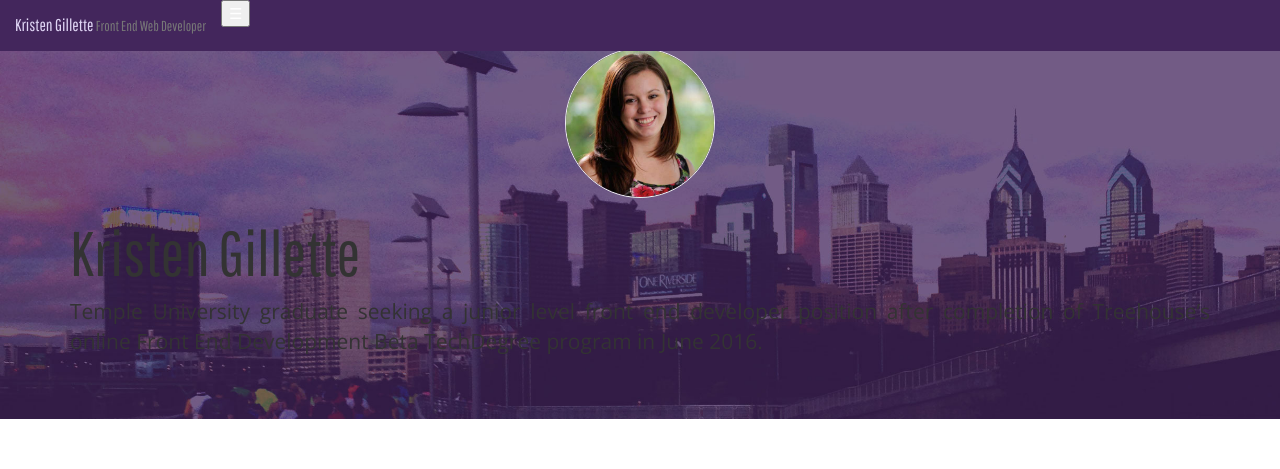
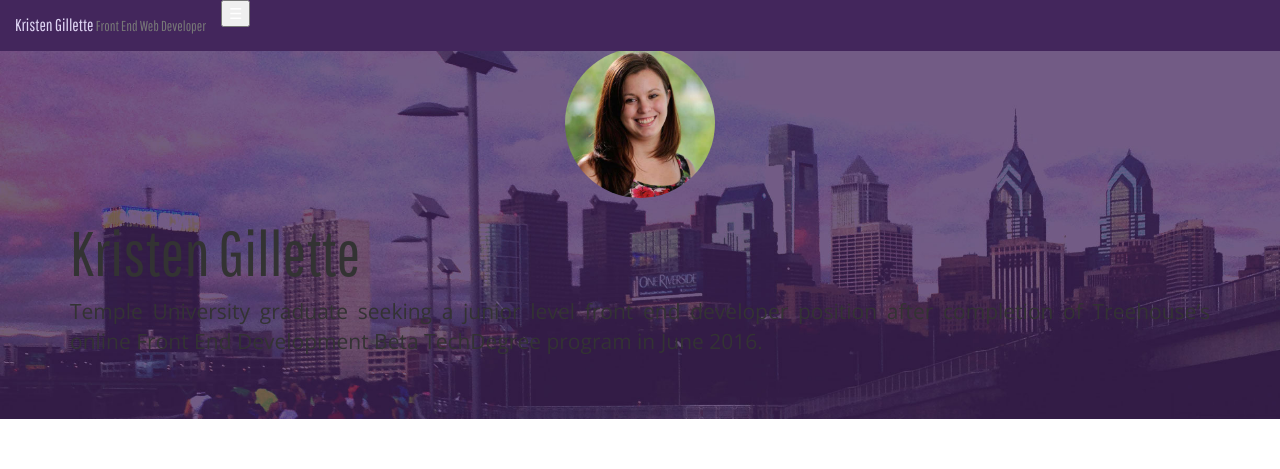
Before and after one commit to kristengillette/portfolio-test, a plain HTML site: page index.html in a window 1280 px wide. Shown: the top 469 px of the page. Drawn offline with nearby package versions, Linux system fonts and the light colour scheme.

Commit message:
few more style changes

```diff
--- a/custom.css
+++ b/custom.css
@@ -46,7 +46,6 @@ nav {
 .header-image {
 	max-width: 150px;
 	transition: all .5s;
-	border: 1px solid #efefef;
 }
 
 .header-image:hover {
@@ -56,6 +55,10 @@ nav {
 .jumbotron {
 	background: url('images/philadelphia.jpg');
 	background-size: cover;
+}
+
+.bg-info {
+	    background-color: #43265c!important;
 }
 
 h1 {
```
